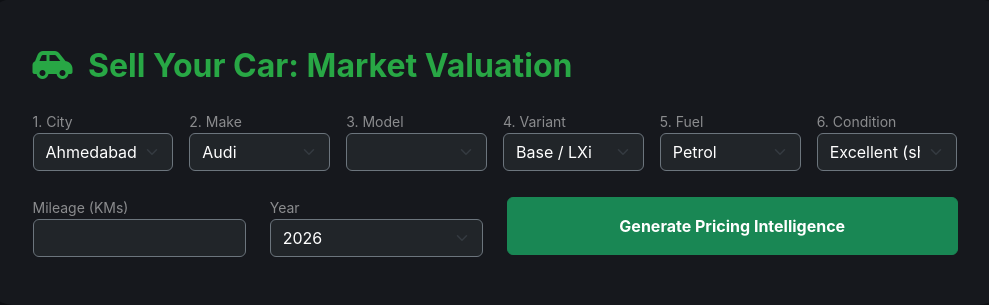
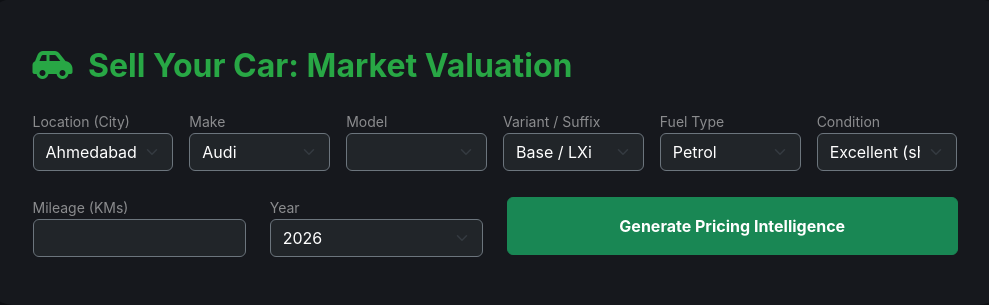
Before and after one commit to autoknowmus-web/autoknowmus, a Flask app: page /seller in a window 1280 px wide. Shown: the part 118-423 px from the top of the page, without its empty margins (145-1134 px from the left). Run offline with Flask 3, Linux system fonts and the light colour scheme; lists and menus that the app fills with data are empty.

Commit message:
Update seller.html

```diff
--- a/templates/seller.html
+++ b/templates/seller.html
@@ -6,22 +6,22 @@
             <h2 class="text-green mb-4 fw-bold"><i class="fas fa-car-side me-2"></i> Sell Your Car: Market Valuation</h2>
             <form action="/dashboard" method="POST">
                 <div class="row g-3 text-start">
-                    <div class="col-md-2"><label class="text-white-50 small">1. City</label>
+                    <div class="col-md-2"><label class="text-white-50 small">Location (City)</label>
                         <select class="form-select bg-dark text-white border-secondary" name="city">{% for city in cities %}<option>{{ city }}</option>{% endfor %}</select>
                     </div>
-                    <div class="col-md-2"><label class="text-white-50 small">2. Make</label>
+                    <div class="col-md-2"><label class="text-white-50 small">Make</label>
                         <select class="form-select bg-dark text-white border-secondary" name="make" id="brand_s" onchange="updateModelsS()">{% for brand in brands %}<option>{{ brand }}</option>{% endfor %}</select>
                     </div>
-                    <div class="col-md-2"><label class="text-white-50 small">3. Model</label>
+                    <div class="col-md-2"><label class="text-white-50 small">Model</label>
                         <select class="form-select bg-dark text-white border-secondary" id="model_s" name="model"></select>
                     </div>
-                    <div class="col-md-2"><label class="text-white-50 small">4. Variant</label>
+                    <div class="col-md-2"><label class="text-white-50 small">Variant / Suffix</label>
                         <select class="form-select bg-dark text-white border-secondary"><option>Base / LXi</option><option>Mid / VXi</option><option>Top / ZXi</option></select>
                     </div>
-                    <div class="col-md-2"><label class="text-white-50 small">5. Fuel</label>
+                    <div class="col-md-2"><label class="text-white-50 small">Fuel Type</label>
                         <select class="form-select bg-dark text-white border-secondary"><option>Petrol</option><option>Diesel</option><option>CNG</option><option>EV</option></select>
                     </div>
-                    <div class="col-md-2"><label class="text-white-50 small">6. Condition</label>
+                    <div class="col-md-2"><label class="text-white-50 small">Condition</label>
                         <select class="form-select bg-dark text-white border-secondary" name="condition">{% for cond in conditions %}<option>{{ cond }}</option>{% endfor %}</select>
                     </div>
                 </div>
```
